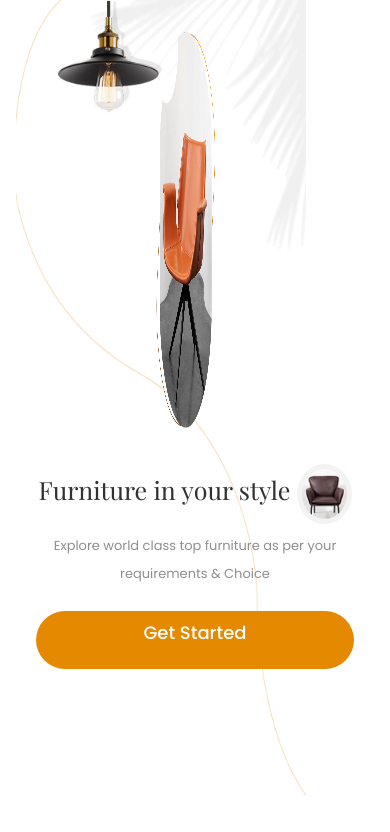
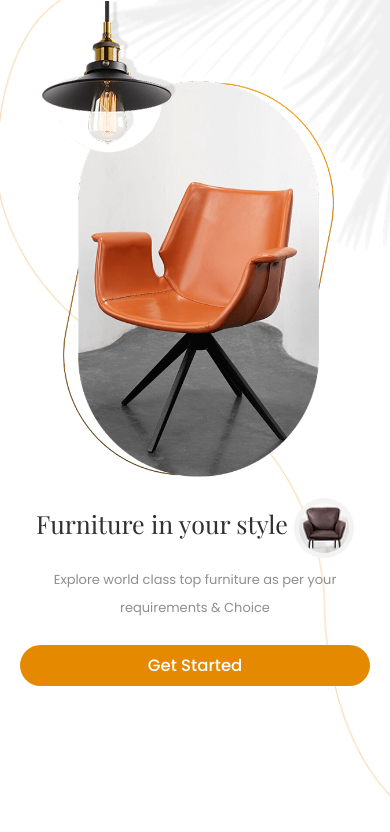
Before and after one commit to hardik-prajapati-8104/housekeeping, a plain HTML site: page index.html in a window 390 px wide. Drawn offline with nearby package versions, Linux system fonts and the light colour scheme; a web font is replaced by a local one.

Commit message:
Initial commit

```diff
--- a/index.html
+++ b/index.html
@@ -30,34 +30,10 @@
 
 @media (max-width: 480px) {
 
-    .furniture-onboarding-section {
-        padding: 15px 16px 30px;
-    }
 
-    .background-img {
-        width: 90%;
-        max-width: 290px;
-    }
-
-    .gulp-img {
-        width: 105px;
-        top: -20px;
-        left: -8px;
-    }
-
-    .cher-img {
-        width: 60px;
-        right: 10px;
-        bottom: 15px;
-    }
 
     .furniture-intro-section h1 {
         font-size: 25px;
-    }
-
-    .furniture-intro-section h1 img {
-        width: 55px;
-        right: 10px;
     }
 
     .furniture-intro-section p {
@@ -65,10 +41,6 @@
         line-height: 28px;
     }
 
-    .furniture-btn {
-        height: 58px;
-        font-size: 18px;
-    }
 }
 
 /* =========================
@@ -78,22 +50,14 @@
 @media (max-width: 360px) {
 
     .furniture-intro-section h1 {
-        font-size: 38px;
+        font-size: 25px;
     }
 
     .furniture-intro-section p {
-        font-size: 15px;
+        font-size: 13px;
         line-height: 24px;
     }
 
-    .furniture-btn {
-        height: 54px;
-        font-size: 17px;
-    }
-
-    .gulp-img {
-        width: 90px;
-    }
 }
 </style>
     <!-- onboarding section start -->
```
